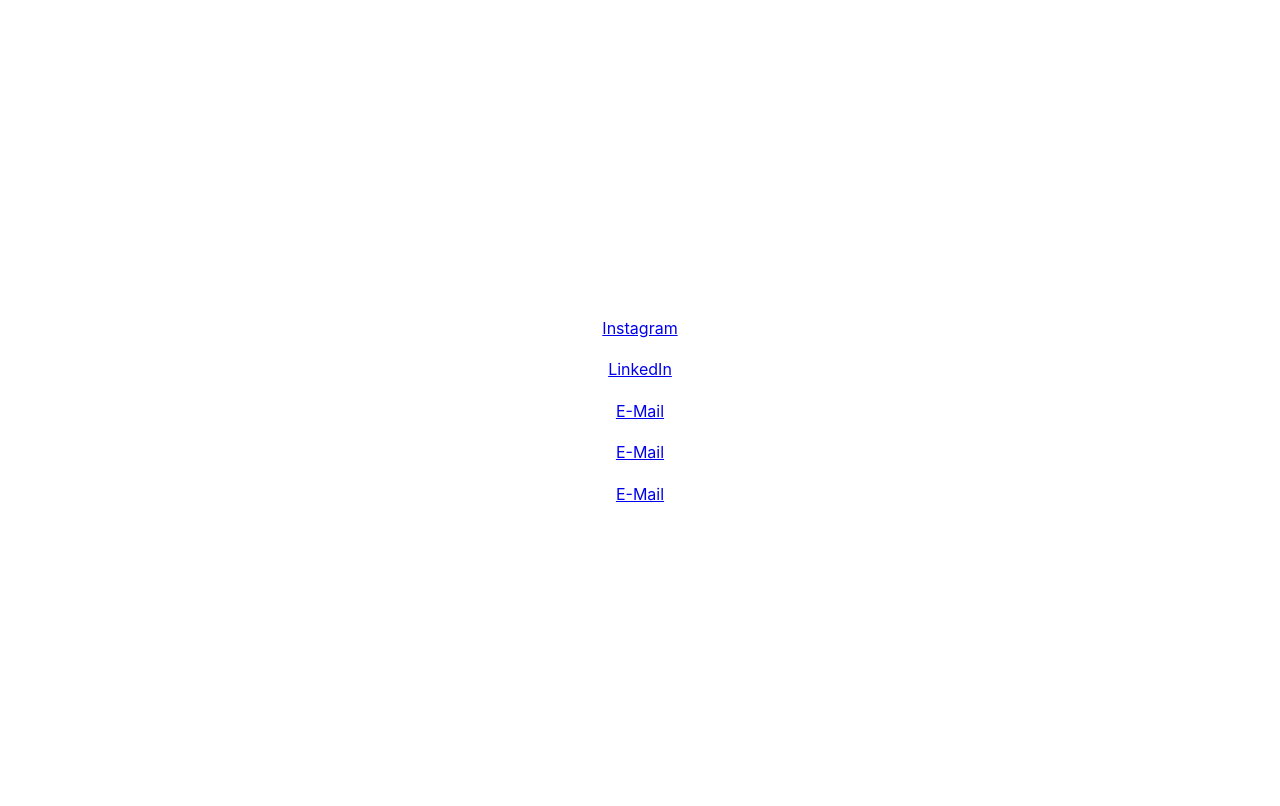
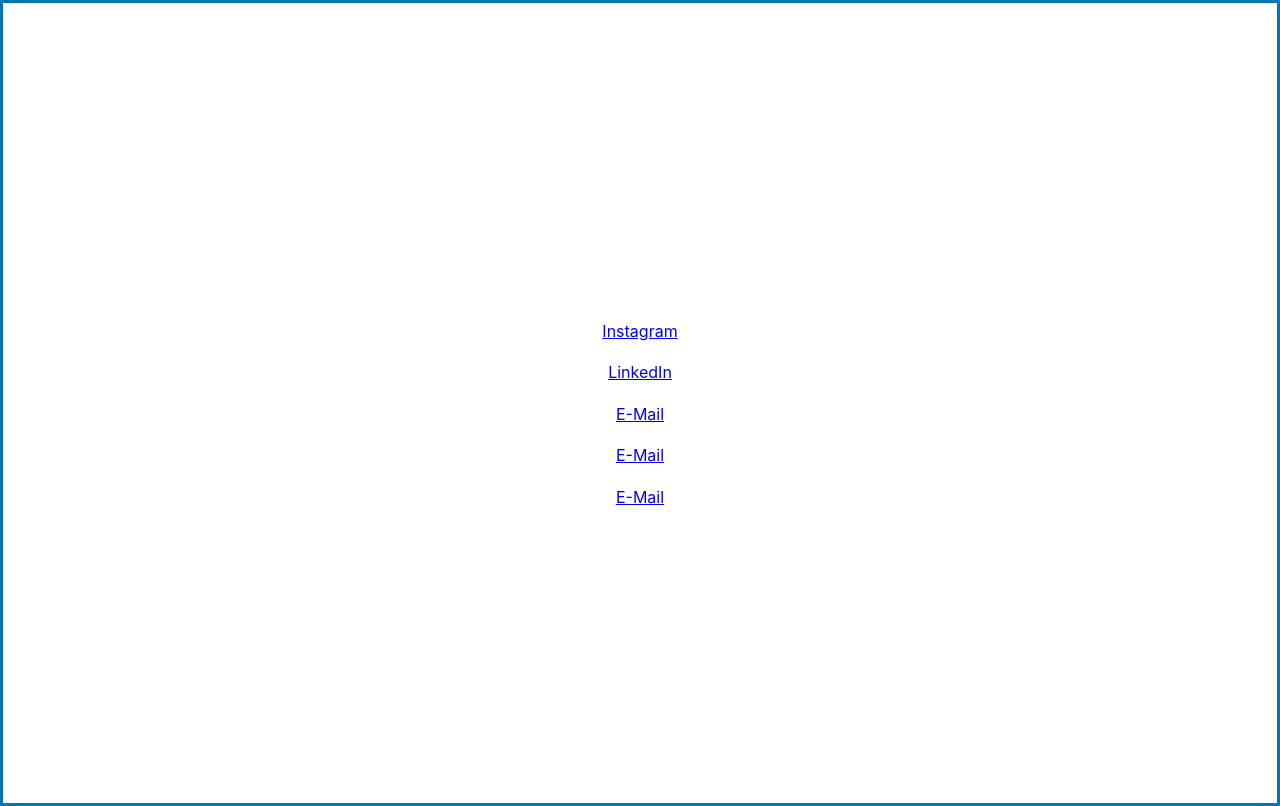
Before and after one commit to ostenjap/linktree-clone, a React (Create React App) app: page / in a window 1280 px wide. Built offline with nearby package versions, Linux system fonts and the light colour scheme.

Commit message:
08-03-2138

```diff
--- a/src/Link.js
+++ b/src/Link.js
@@ -1,4 +1,5 @@
 import React from 'react';
+import './Linktree.css';
 
 function Link(props) {
   return (
--- a/src/Linktree.css
+++ b/src/Linktree.css
@@ -4,6 +4,8 @@
   align-items: center;
   justify-content: center;
   height: 100vh;
+  border: #0077b5;
+  border-style: solid;
 }
 
 .link {
@@ -13,6 +15,8 @@
   font-weight: bold;
   color: #333;
   text-decoration: none;
+  border-radius: 5px;
+
 }
 
 .link:hover {
```
